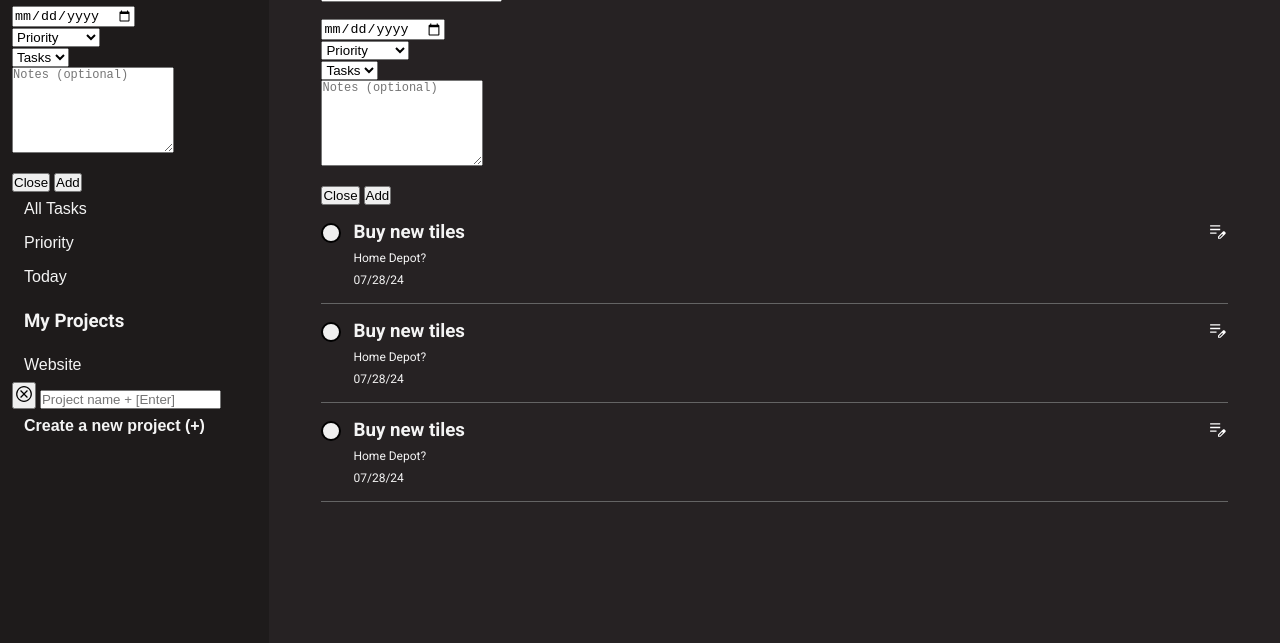
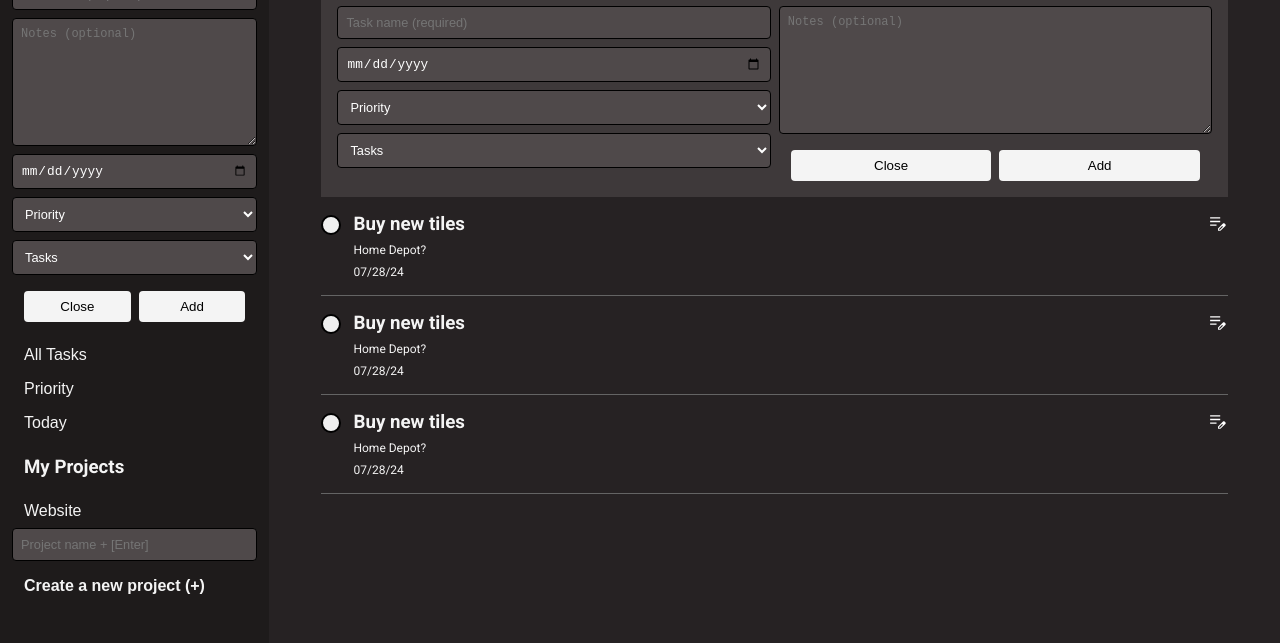
Before and after one commit to tristanbaldeo/todo-list, a website built with webpack: page src/index.html in a window 1280 px wide. Shown: the part 157-800 px from the top of the page. Built offline with nearby package versions, Linux system fonts and the light colour scheme.

Commit message:
added css styling for dialog box pop ups

```diff
--- a/src/index.html
+++ b/src/index.html
@@ -25,10 +25,14 @@
                         <p>Add Task (+)</p>
                     </button>
 
-                    <div class="dialog-box">
+                    <div class="dialog-box-sidebar">
+                        <div class="dialog">
                             <form method="dialog">
                                 <div class="task-name">
                                     <input name="task-name" class="task-name" placeholder="Task name (required)" maxlength="30" autocomplete="off" pattern="^(?!.*\\s{2}).*$" required="">
+                                </div>
+                                <div class="task-notes">
+                                    <textarea name="task-notes" class="task-notes" pattern="^(?!.*\\s{2}).*$" placeholder="Notes (optional)" rows="6" maxlength="200"></textarea>
                                 </div>
                                 <div class="due-date">
                                     <input type="date" name="due-date" class="due-date" required="">
@@ -44,14 +48,12 @@
                                         <optgroup label="Projects"></optgroup>
                                     </select>
                                 </div>
-                            <div class="task-notes">
-                                <textarea name="task-notes" class="task-notes" pattern="^(?!.*\\s{2}).*$" placeholder="Notes (optional)" rows="6" maxlength="200"></textarea>
-                            </div>
                                 <div class="buttons">
                                     <button type="submit" class="close" formnovalidate="">Close</button>
                                     <button type="submit" class="add">Add</button>
                                 </div>
                             </form>
+                        </div>
                     </div>
 
                     <button type="button" class="all-tasks">
@@ -80,11 +82,6 @@
                         </ul>
 
                         <div class="add-project-container">
-                            <button type="button" class="cancel-project" title="Cancel">
-                                <svg xmlns="http://www.w3.org/2000/svg" height="20" viewBox="0 -960 960 960" width="20">
-                                    <path d="m336-293.847 144-144 144 144L666.153-336l-144-144 144-144L624-666.153l-144 144-144-144L293.847-624l144 144-144 144L336-293.847Zm144.067 193.846q-78.836 0-148.204-29.92-69.369-29.92-120.682-81.21-51.314-51.291-81.247-120.629-29.933-69.337-29.933-148.173t29.92-148.204q29.92-69.369 81.21-120.682 51.291-51.314 120.629-81.247 69.337-29.933 148.173-29.933t148.204 29.92q69.369 29.92 120.682 81.21 51.314 51.291 81.247 120.629 29.933 69.337 29.933 148.173t-29.92 148.204q-29.92 69.369-81.21 120.682-51.291 51.314-120.629 81.247-69.337 29.933-148.173 29.933ZM480-160q134 0 227-93t93-227q0-134-93-227t-227-93q-134 0-227 93t-93 227q0 134 93 227t227 93Zm0-320Z"></path>
-                                </svg>
-                            </button>
                             <input type="text" name="new-project" placeholder="Project name + [Enter]" maxlength="20" class="new-project" pattern="^(?!.*\s{2}).*$" required="">
                         </div>
 
@@ -110,7 +107,7 @@
                 </div>
 
                 <div class="dialog-box">
-                    <form method="dialog">
+                    <form method="dialog" class="dialog-form">
                         <div class="dialog-left">
                             <div class="task-name">
                                 <input name="task-name" class="task-name" placeholder="Task name (required)" maxlength="30" autocomplete="off" pattern="^(?!.*\\s{2}).*$" required="">
--- a/src/style.css
+++ b/src/style.css
@@ -24,6 +24,7 @@
     padding: 12px;
     scrollbar-width: none;
     user-select: none;
+    max-width: 300px;
     min-width: 260px;
     z-index: 2;
 }
@@ -171,3 +172,60 @@
 .delete-task:hover {
     background-color: #1e1b1b;
 }
+
+.dialog-box {
+    background-color: #3e393a;
+    margin-top: 8px;
+    padding: 16px 16px 8px 16px;
+}
+
+.dialog-box-sidebar {
+    margin: 8px 0px;
+}
+
+.dialog {
+    background: transparent;
+    position: relative;
+}
+
+.dialog-form {
+    display: grid;
+    gap: 8px;
+    grid-template-columns: 1fr 1fr;
+}
+
+input, textarea, select, option {
+    background: #4f494a;
+    border: 1px solid black;
+    border-radius: 4px;
+    color: white;
+    display: block;
+    font-size: .8rem;
+    margin-bottom: .5rem;
+    padding: .5rem;
+    width: 100%;
+}
+
+textarea {
+    height: 8rem;
+}
+
+.buttons {
+    display: grid;
+    gap: 8px;
+    grid-template-columns: 1fr 1fr;
+    border-radius: 4px;
+    font-size: 16px;
+    padding: 8px 12px;
+    width: 100%;
+}
+
+.add, .close {
+    background-color: #f4f4f4;
+    color: black;
+    text-align: center;
+    border: none;
+    border-radius: 4px;
+    cursor: pointer;
+    padding: 8px 0px;
+}
```
Lines whose indentation alone changed are shown as unchanged.
